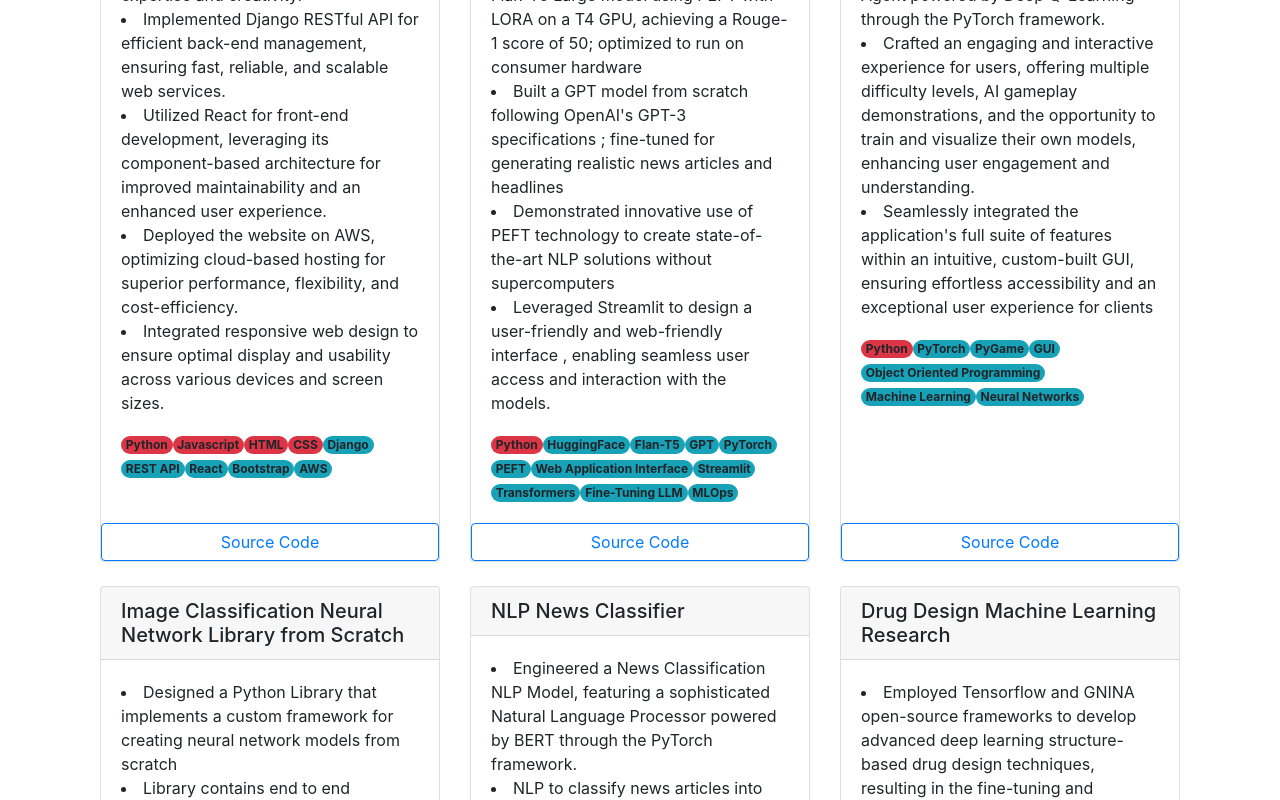
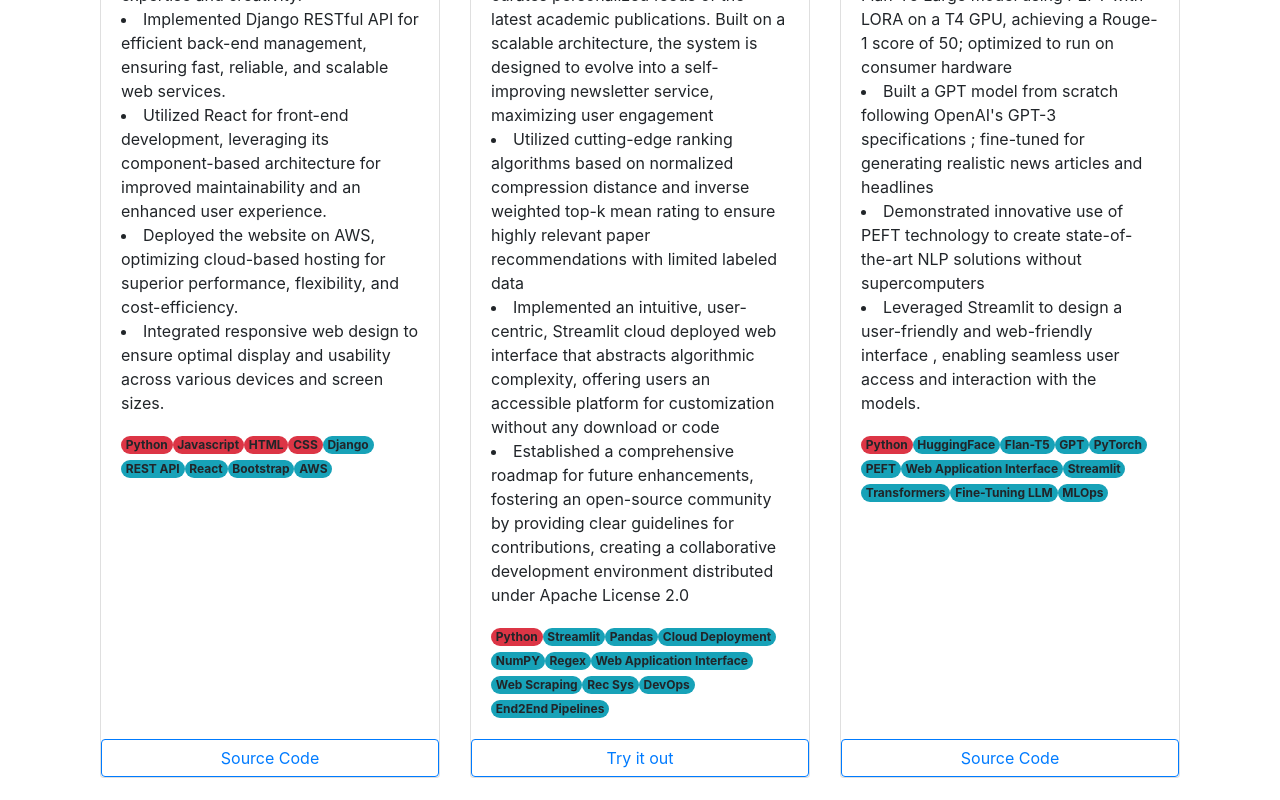
Before and after one commit to iansnyder333/frontend, a React (Create React App) app: page /projects in a window 1280 px wide. Shown: the part 860-1660 px from the top of the page. Built offline with nearby package versions, Linux system fonts and the light colour scheme; no server answers.

Commit message:
Update ProjectList.js

```diff
--- a/src/components/ProjectList.js
+++ b/src/components/ProjectList.js
@@ -127,6 +127,54 @@ function ProjectsList() {
                   </Badge>
               </Card.Body>
               <Button variant="outline-primary" href='https://iansnyder333.github.io/frontend/'>Source Code</Button>
+            </Card>
+          </div>
+          <div className="col-md-4 mb-4">
+            <Card className="project-card h-100">
+              <Card.Header as="h5">ScholarlyRecommender Cloud App and Newsletter</Card.Header>
+              <Card.Body>
+                <Card.Text>
+                  <li>Developed ScholarlyRecommender, an End2End automated system that curates personalized feeds of the latest academic publications. Built on a scalable architecture, the system is designed to evolve into a self-improving newsletter service, maximizing user engagement</li>
+                  <li>Utilized cutting-edge ranking algorithms based on normalized compression distance and inverse weighted top-k mean rating to ensure highly relevant paper recommendations with limited labeled data</li>
+                  <li>Implemented an intuitive, user-centric, Streamlit cloud deployed web interface that abstracts algorithmic complexity, offering users an accessible platform for customization without any download or code</li>
+                  <li>Established a comprehensive roadmap for future enhancements, fostering an open-source community by providing clear guidelines for contributions, creating a collaborative development environment distributed under Apache License 2.0</li>
+                                  </Card.Text>
+
+                  <Badge pill bg="danger" className="me-2">
+                    Python
+                  </Badge>
+                  <Badge pill bg="info" className="me-2">
+                    Streamlit
+                  </Badge>
+                  <Badge pill bg="info" className="me-2">
+                    Pandas
+                  </Badge>
+                  <Badge pill bg="info" className="me-2">
+                    Cloud Deployment
+                  </Badge>
+                  <Badge pill bg="info" className="me-2">
+                    NumPY
+                  </Badge>
+                  <Badge pill bg="info" className="me-2">
+                    Regex
+                  </Badge>
+                  <Badge pill bg="info" className="me-2">
+                    Web Application Interface
+                  </Badge>
+                  <Badge pill bg="info" className="me-2">
+                    Web Scraping
+                  </Badge>
+                  <Badge pill bg="info" className="me-2">
+                    Rec Sys
+                  </Badge>
+                  <Badge pill bg="info" className="me-2">
+                    DevOps
+                  </Badge>
+                  <Badge pill bg="info" className="me-2">
+                    End2End Pipelines
+                  </Badge>
+              </Card.Body>
+              <Button variant="outline-primary" href='https://scholarlyrecommender.streamlit.app/'>Try it out</Button>
             </Card>
           </div>
           <div className="col-md-4 mb-4">
```
